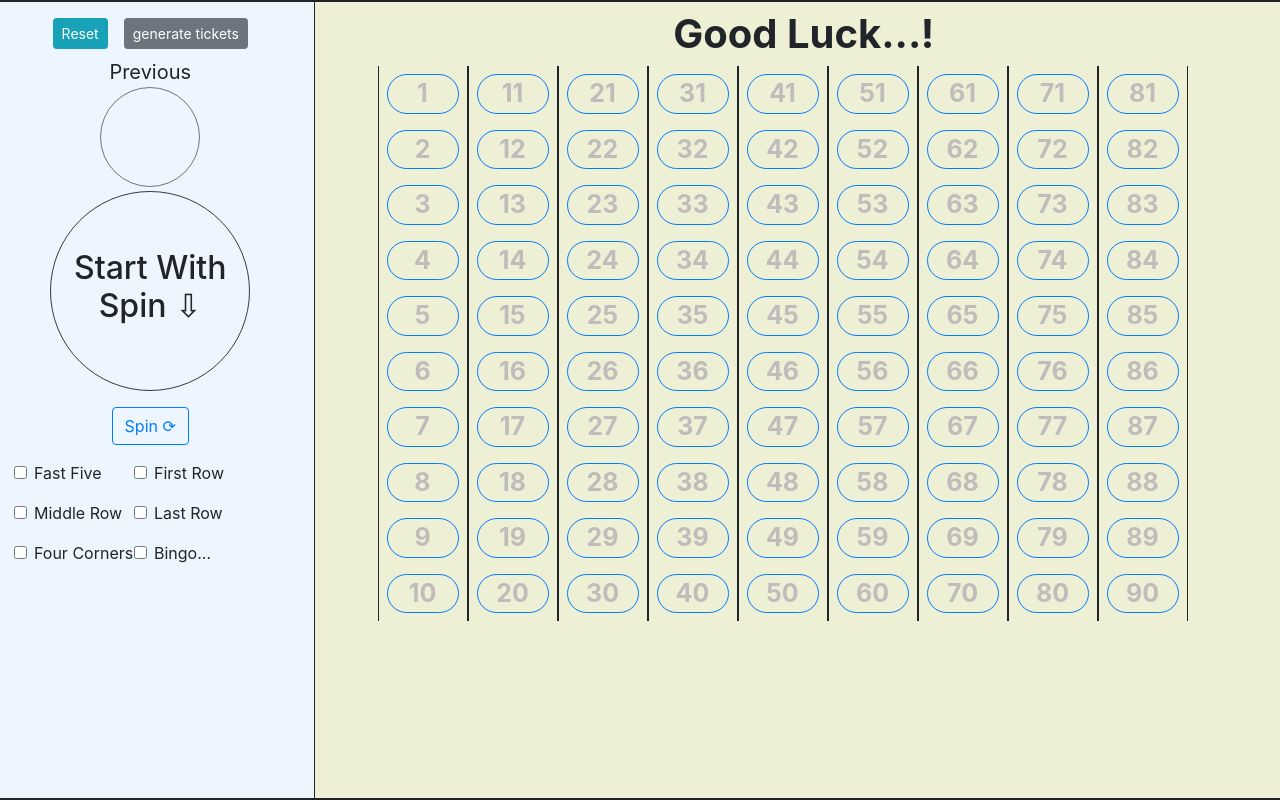
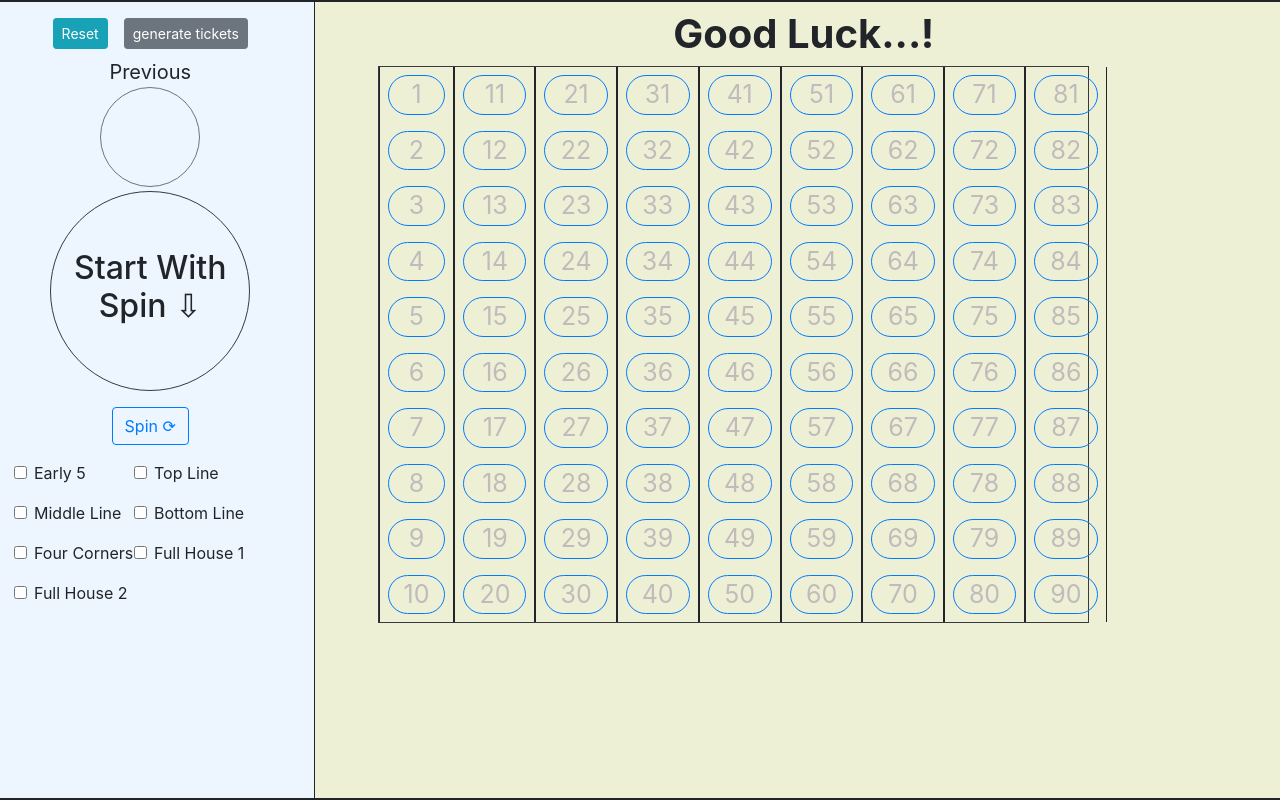
Before and after one commit to avinash-mane/promobi-housie, a React (Create React App) app: page / in a window 1280 px wide. Built offline with nearby package versions, Linux system fonts and the light colour scheme.

Commit message:
deployed

```diff
--- a/package.json
+++ b/package.json
@@ -6,7 +6,6 @@
     "bootstrap": "^4.5.3",
     "gh-pages": "^3.1.0",
     "html2canvas": "^1.3.2",
-    "jspdf": "^2.3.1",
     "react": "^17.0.1",
     "react-bootstrap": "^1.4.0",
     "react-dom": "^17.0.1",
--- a/src/App.js
+++ b/src/App.js
@@ -8,8 +8,8 @@ function App() {
   return (
     <div className="App" style={{ overflow: "hidden" }}>
       <Switch>
+        <Route exact path='/' component={Main} />
         <Route path='/tickets' component={Ticket} />
-        <Route path='/' component={Main} />
       </Switch>
     </div>
   );
--- a/src/components/main.js
+++ b/src/components/main.js
@@ -2,12 +2,13 @@ import React, { useEffect, useState } from "react";
 import { Button, Spinner, FormCheck } from "react-bootstrap";
 import { useHistory } from 'react-router-dom';
 const wins = [
-  "Fast Five",
-  "First Row",
-  "Middle Row",
-  "Last Row",
+  "Early 5",
+  "Top Line",
+  "Middle Line",
+  "Bottom Line",
   "Four Corners",
-  "Bingo..."
+  "Full House 1",
+  " Full House 2"
 ]
 function App() {
   const [list, setList] = useState([]);
@@ -57,12 +58,12 @@ function App() {
     for (let i = 1; i <= 90; i++) {
 
       row.push(<div
-        className="col border border-primary rounded-pill mx-2 my-2"
+        className={`col border ${list.includes(i)? "border-danger": "border-primary"} rounded-pill mx-2 my-2`}
         style={{ backgroundColor: list.includes(i) ? "#f5cf9f" : "" }}>
-        <span style={{ fontSize: "25px", color: !list.includes(i) ? "#c1bbbb" : "" }}><b>{i}</b></span>
+        <span style={{ fontSize: "25px", color: !list.includes(i) ? "#c1bbbb" : "", fontWeight: !list.includes(i) ? "100" : "bold" }}><b>{i}</b></span>
       </div>)
 
-      if (i % 10 == 0) {
+      if (i % 10 === 0) {
         tempList.push(<div className="row" style={{ margin: "0px", width: "90px", borderLeft: "1px solid", borderRight: "1px solid" }}>{row}</div>)
         row = []
       }
@@ -95,7 +96,7 @@ function App() {
               {spinner}
             </span> :
             list.length ?
-              <span style={{ fontSize: list.length != 0 ? "135px" : "50px" }}>
+              <span style={{ fontSize: list.length != 0 ? "135px" : "50px", fontWeight: "bold" }}>
                 {list[list.length - 1]}
               </span> :
               <h2>Start With Spin &#x21e9;</h2>
@@ -114,7 +115,7 @@ function App() {
       <div className="col pt-2" style={{ height: "100%", backgroundColor: "#eef0d6", borderLeft: "1px solid" }}>
         <div>
           <h1><b>Good Luck...!</b></h1>
-          <div class="d-flex mx-5 mb-5">
+          <div class="d-flex mx-5 mb-5 border border-dark w-75">
             <Board />
           </div>
         </div>
--- a/src/components/ticket.js
+++ b/src/components/ticket.js
@@ -2,48 +2,69 @@ import React, { useEffect, useState } from "react";
 import { Button, Spinner, Container, FormControl, FormCheck } from "react-bootstrap";
 import tamblo from "tambola-generator"
 import html2canvas from 'html2canvas'
-import { jsPDF } from "jspdf";
 import { useHistory } from 'react-router-dom';
 
+const constSets = [1, 2, 3, 4, 5, 6];
+const colors = ["red", "green", "blue", "purple", "orange", "yellow"]
 function Ticket() {
     const [list, setList] = useState([]);
-    const [ticket, setTicket] = useState(0);
+    const [player, setPlayers] = useState(0);
+    const [sets, setSets] = useState(1);
     const history = useHistory()
     const handelSubmit = () => {
-        let tickets = tamblo.generateTickets(parseInt(ticket))
+        let tickets = tamblo.generateTickets(parseInt(player * sets))
         setList(tickets)
     }
 
-    const capture = (index) => {
+    const capture = (color, index) => {
         html2canvas(document.getElementById(`${index}`)).then(canvas => {
             let dataURL = canvas.toDataURL('image/png');
             var link = document.createElement('a');
-            link.download = `${index}.png`;
+            link.download = `${color + "_" + index}.png`;
             link.href = dataURL;
             link.click();
         });
     }
 
-    const Card = ({ card, index }) => {
+    //const Temp =
+    const Card = () => {
+        let temp = 0;
+        const func = (card, index) => {
+            if (index % player == 0) temp += 1
+            let i = index + 1 > player ? (index + 1) - player * (temp - 1) : index + 1
+            let color = colors[temp - 1]
             return <div className="mb-4">
-            <div id={index + 1} style={{ marginLeft: "20px", padding: "30px", background: "#fff" }} className="border border-success" >
+                <div id={i} style={{ marginLeft: "20px", padding: "30px", background: "#fff" }} className="border border-success" >
+                    <span>{color}</span>
                     {card._entries.map(row =>
                         <div class="row ">
-                        {row.map(col => <div class="col border border-dark" style={{ width: "40px", height: "40px", display: "flex", justifyContent: "center", alignItems: "center", fontSize: "20px" }}>{col || " "}</div>)}
+                            {row.map(col => <div class="col border border-dark" style={{ width: "40px", height: "40px", display: "flex", justifyContent: "center", alignItems: "center", fontSize: "20px", background: col ? "#fff" : colors[temp - 1] }}>{col || " "}</div>)}
                         </div>)
                     }
-                <span> ticket : {index + 1}</span>
+                    <span> ticket : {i}</span>
                 </div>
-            <Button onClick={() => capture(index + 1)} className="mt-1" variant="dark">save</Button>
+                <Button onClick={() => capture(color, i)} className="mt-1" variant="dark">save</Button>
             </div>
         }
+        return func;
+    }
+
+    const tempCard = Card();
+
     return (
         <>
             {!list.length ?
                 <div className="row" style={{ height: "100vh", background: "#cccbab", width: "100%", display: "flex", justifyContent: "center", alignItems: "center" }}>
                     <div>
+                        <Button onClick={() => history.push("/")} size="sm" variant="success" className="mb-2">Home</Button>
                         <div>
-                            <input style={{ padding: "10px" }} placeholder="input required tickets" onChange={(e) => setTicket(e.target.value)} type="number" />
+                            <input style={{ padding: "10px" }} placeholder="enter number of players" onChange={(e) => setPlayers(e.target.value)} type="number" />
+                        </div>
+                        <div className="mt-2">
+                            <label className="mr-3">select number of sets : </label>
+                            <select onChange={(e) => setSets(e.target.value)} className="px-2 py-1">
+                                {constSets.map(set => <option value={set} >{set}</option>)}
+                            </select>
                         </div>
                         <div className="mt-5">
                             <Button onClick={handelSubmit} variant="success">Generate Tickets</Button>
@@ -53,7 +74,7 @@ function Ticket() {
                 <div style={{ background: "#cccbab" }}>
                     <Button onClick={() => history.push("/")} size="sm" variant="success" className="mb-2">Home</Button>
                     <div className="row" >
-                        {list.map((ticket, index) => <Card card={ticket} index={index} />)}
+                        {list.map((ticket, index) => tempCard(ticket, index))}
                     </div>
                 </div>
 
```
Also changed, not shown: 30 other files (tests, documents, lock files or other folders). Lines whose indentation alone changed are shown as unchanged.
